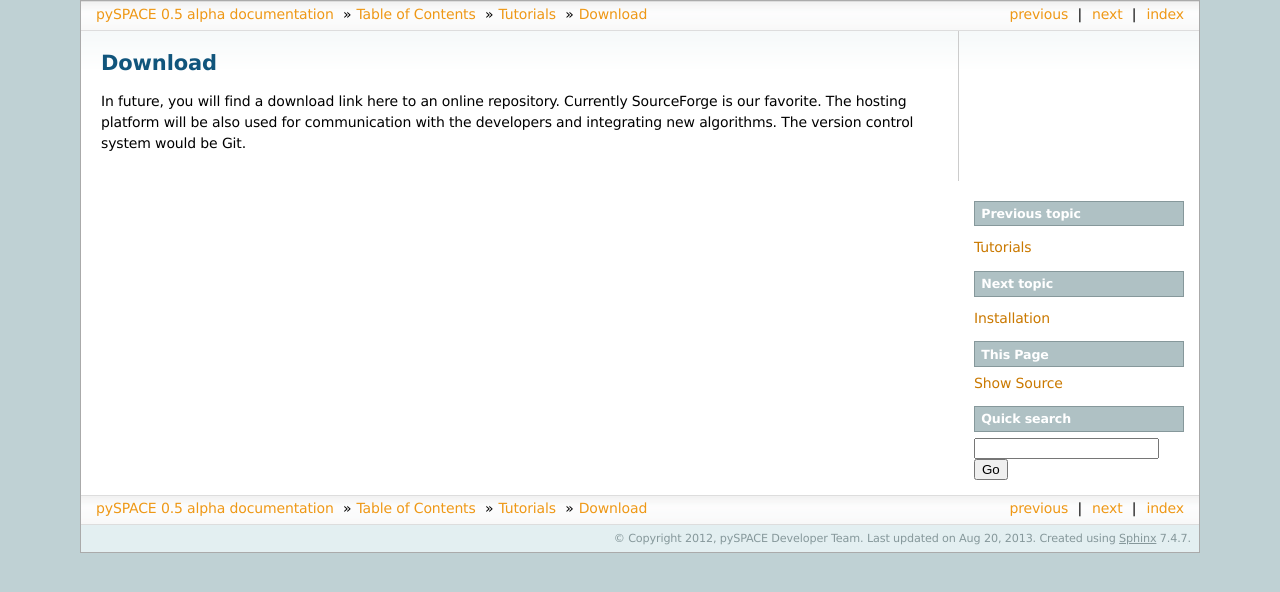
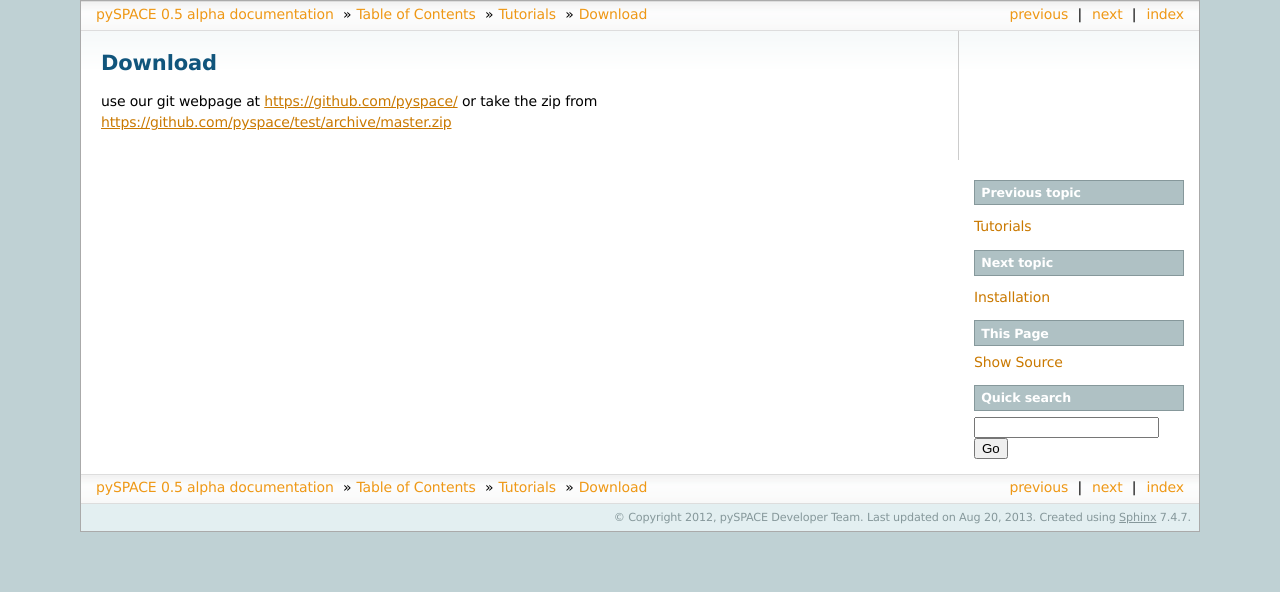
Before and after one commit to pyspace/test, a Sphinx documentation site: the page built from docs/tutorials/tutorial_git.rst, in a window 1280 px wide. Shown: the top 592 px of the page. Built offline with Sphinx 7.4.7, drawn with Linux system fonts in a browser that asks for light colours; formulas are drawn with MathJax 3; pages that are not in the unit, such as notebooks, are missing from menus.

Commit message:
update of download part

```diff
--- a/docs/tutorials/tutorial_git.rst
+++ b/docs/tutorials/tutorial_git.rst
@@ -1,11 +1,6 @@
-
 .. _download:
 
 Download
 ========
 
-In future, you will find a download link here to an online repository.
-Currently SourceForge is our favorite.
-The hosting platform will be also used for communication with the developers
-and integrating new algorithms.
-The version control system would be Git.
+use our git webpage at https://github.com/pyspace/ or take the zip from https://github.com/pyspace/test/archive/master.zip
```
